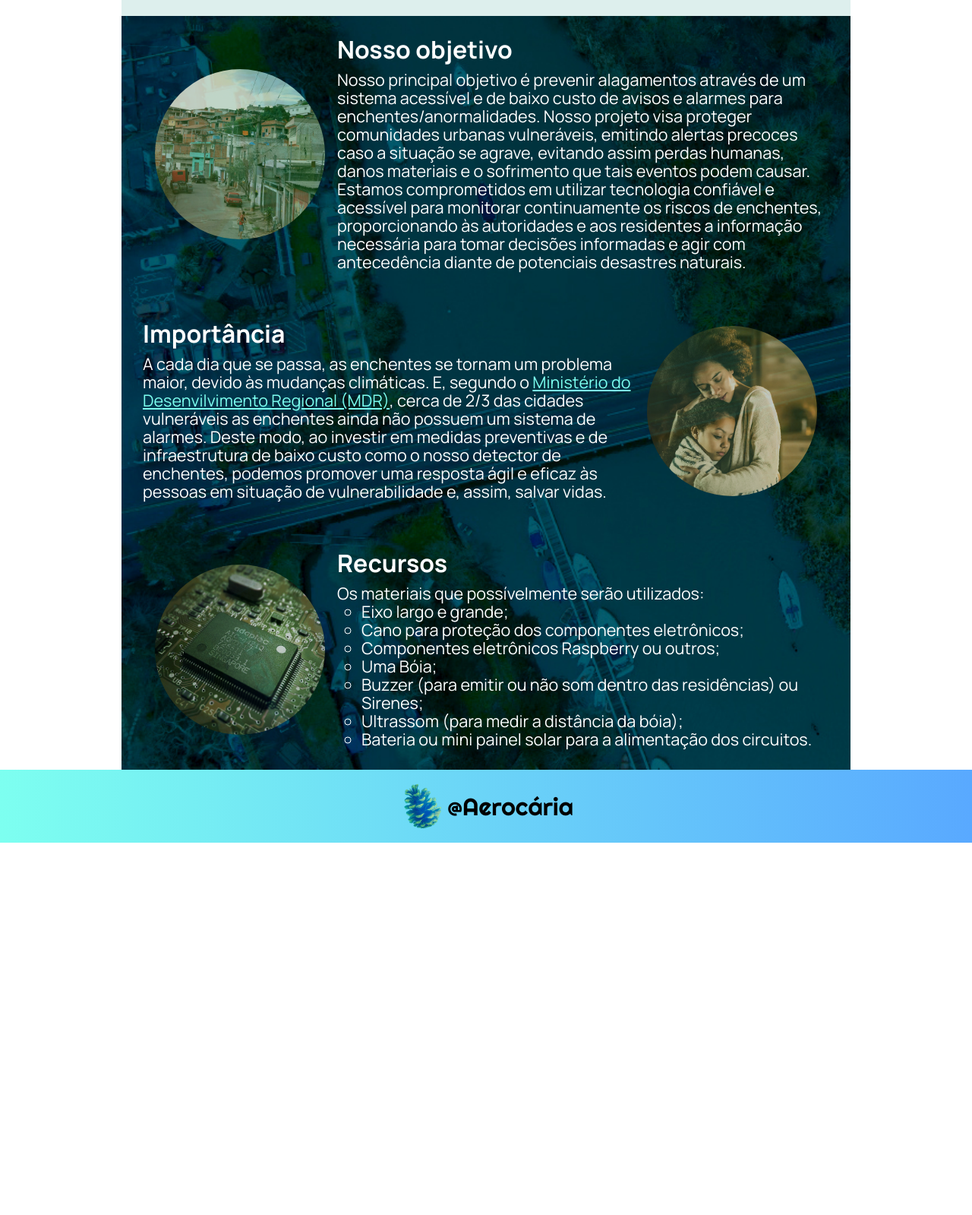
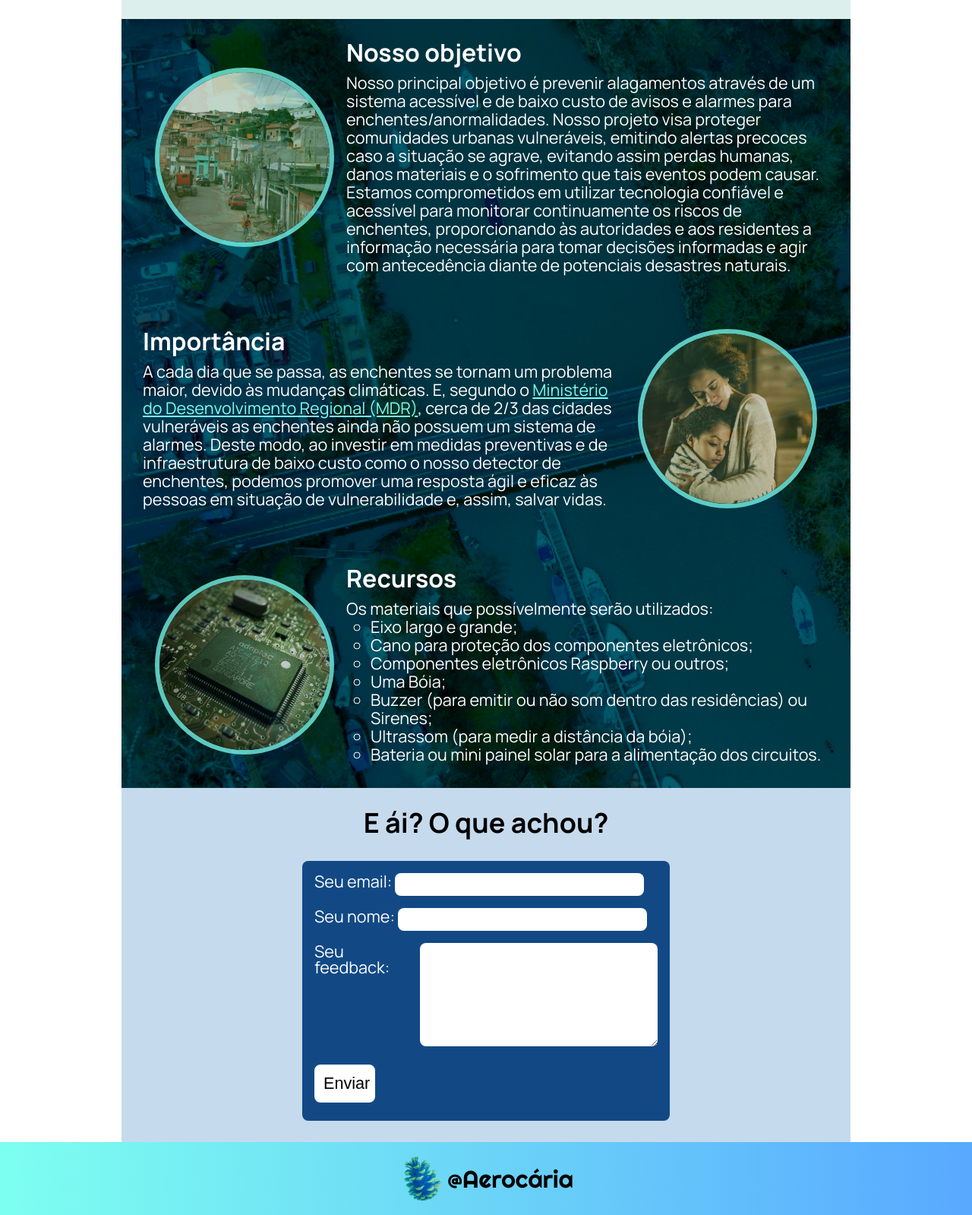
Before and after one commit to EdOzz42/aerocaria, a plain HTML site: page index.html in a window 1280 px wide. Shown: the part 975-2574 px from the top of the page at 76% size. Before the commit the page ends 2084 px from the top, so only its background shows below. Drawn offline with Linux system fonts and the light colour scheme.

Commit message:
update 0.2

```diff
--- a/index.html
+++ b/index.html
@@ -26,6 +26,7 @@
                 <li><a href="#objective">Objetivo</a></li>
                 <li><a href="#important">Importância</a></li>
                 <li><a href="#materials">Recursos</a></li>
+                <li><a href="#materials">Feedback</a></li>
             </ul>
             </menu>
         </div>
@@ -42,15 +43,15 @@
             <section class="container" >
                 <div class="slider-wrapper">
                     <div class="slider">
-                        <img id="slide-0" src="./assets/sirene.jpg" alt="">
-                        <img id="slide-1" src="./assets/ring_alarm_smart_home_security.jpg" alt="">
-                        <img id="slide-2" src="./assets/alagado.jpeg" alt="">
+                        <img id="slide-0" class="slide zero" src="./assets/detector-enchentes-16x9.jpg" alt="Detector de enchentes">
+                        <img id="slide-1" class="slide one" src="./assets/alerta-16x9.jpg" alt="Imagem com celular e casa recebendo alertas">
+                        <img id="slide-2" class="slide two" src="./assets/peace-16x9.jpg" alt="Imagem representando tranquilidade">
                     </div>
 
                     <div class="slider-nav">
                         <input type="radio" name="radio-button" id="radio0" onclick="changeUrl(0)">
                         <input type="radio" name="radio-button" id="radio1" onclick="changeUrl(1)">
-                        <input type="radio" name="radio-button" id="radio2" onclick="changeUrl(2)">
+                        <input type="radio" name="radio-button" id="radio2" onclick="changeUrl(2)"
                     </div>
 
                     <div class="manual">
@@ -74,7 +75,7 @@
             <section class="container important" id="important">
                 <div>
                     <h2>Importância</h2>
-                    <p>A cada dia que se passa, as enchentes se tornam um problema maior, devido às mudanças climáticas. E, segundo o <a  class="bright-link" href="https://www.terra.com.br/noticias/brasil/cidades/so-13-das-cidades-sob-risco-tem-alerta-para-enchentes,4a64425eca1e089e948833e868eaa5b3fj04jzc3.html" target="_blank">Ministério do Desenvilvimento Regional (MDR)</a>, cerca de 2/3 das cidades vulneráveis as enchentes ainda não possuem um sistema de alarmes. Deste modo, ao investir em medidas preventivas e de infraestrutura de baixo custo como o nosso detector de enchentes, podemos promover uma resposta ágil e eficaz às pessoas em situação de vulnerabilidade e, assim, salvar vidas.
+                    <p>A cada dia que se passa, as enchentes se tornam um problema maior, devido às mudanças climáticas. E, segundo o <a  class="bright-link" href="https://www.terra.com.br/noticias/brasil/cidades/so-13-das-cidades-sob-risco-tem-alerta-para-enchentes,4a64425eca1e089e948833e868eaa5b3fj04jzc3.html" target="_blank">Ministério do Desenvolvimento Regional (MDR)</a>, cerca de 2/3 das cidades vulneráveis as enchentes ainda não possuem um sistema de alarmes. Deste modo, ao investir em medidas preventivas e de infraestrutura de baixo custo como o nosso detector de enchentes, podemos promover uma resposta ágil e eficaz às pessoas em situação de vulnerabilidade e, assim, salvar vidas.
                     </p>
                 </div>
                 <img src="./assets/sad-parent-child.jpg" alt="Fode de mãe e filha desanimadas">
@@ -97,11 +98,34 @@
                 </div>
             </section>
         </div>
+
+        <div class="feedback">
+            <h2>E ái? O que achou?</h2>
+            <form
+                action="https://formspree.io/f/xayreoag"
+                method="POST"
+                target="_blank"
+                >
+                <label>
+                    Seu email:
+                    <input type="email" name="email">
+                </label>
+                <label>
+                    Seu nome:
+                    <input type="text" name="text">
+                </label>
+                <label>
+                    Seu feedback:
+                    <textarea name="message"></textarea>
+                </label>
+                <button type="submit">Enviar</button>
+            </form>
+        </div>
     </main>
 
     <footer>
         <img src="./assets/pinha.png" alt="Uma pinha">
-        <a href="https://fluentslang.com/wut-meaning/" target="_blank">@Aerocária</a>
+        <a href="https://github.com/EdOzz42/aerocaria" target="_blank">@Aerocária</a>
     </footer>
 
     <script src="./script.js"></script>
--- a/script.js
+++ b/script.js
@@ -11,9 +11,19 @@ function clickMenu() {
     }
 }
 
+    const mediaQuery = window.matchMedia('(max-width: 600px)')
     let slide0 = document.querySelector('#slide-0')
     let slide1 = document.querySelector('#slide-1')
     let slide2 = document.querySelector('#slide-2')
+
+
+    if (mediaQuery.matches) {
+        // Then trigger an alert
+        alert('Media Query Matched!')
+        slide0.src =  "./assets/detector-enchentes-1x1.jpg"
+        slide1.src =  "./assets/alerta-1x1.jpg"
+        slide2.src =  "./assets/peace-1x1.jpg"
+      }
 
     function changeUrl(number) {
 
--- a/style.css
+++ b/style.css
@@ -6,6 +6,7 @@
   --bright-blue: rgb(89, 169, 255);
   --bright-cyan: rgb(125, 255, 240);
   --weak-cyan: rgb(221, 239, 237);
+  --weak-blue: rgb(198, 218, 237);
   --white: #fff;
   --black: #000;
 }
@@ -147,6 +148,7 @@ main p {
   border-radius: 1rem;
   -ms-overflow-style: none;
   scrollbar-width: none;
+  border: .25rem solid var(--dark-blue);
 
   &::-webkit-scrollbar {
     display: none;
@@ -168,11 +170,13 @@ main p {
   margin-top: -3rem;
   display: flex;
   justify-content: center;
+
 }
 
 .manual-btn {
-  border: 0.2rem solid var(--white);
-  padding: 5px;
+  border: 0.2rem solid var(--dark-blue);
+  background-color: var(--weak-cyan);
+  padding: 8px;
   border-radius: 50%;
   cursor: pointer;
   margin: 0 0.5rem;
@@ -187,6 +191,107 @@ main p {
 .out {
   display: none;
 }
+
+.content {
+  color: var(--white);
+  background-image: url(./assets/drone_view_aerial_view_bridge_road_river.jpg);
+  background-size: cover;
+}
+
+.content .container {
+  display: flex;
+  align-items: center;
+}
+
+.content .container img {
+  width: 14rem;
+  height: 14rem;
+  margin: 1rem 1rem;
+  border-radius: 50%;
+  opacity: .75;
+  transition: .25s;
+  border: 0.4rem solid var(--bright-cyan);
+}
+
+.content .container:hover img {
+  opacity: 1;
+}
+
+.content .container.materials ul {
+  list-style: circle;
+  margin-left: 2rem;
+  font-size: 1.35rem;
+  line-height: 1.5rem;
+}
+
+.bright-link {
+  color: var(--bright-cyan);
+}
+
+
+.feedback {
+  background-color: var(--weak-blue);
+  padding: 1.75rem;
+
+}
+
+form {
+  display: flex;
+  flex-direction: column;
+  font-size: 1.35rem;
+  width: 50%;
+  background-color: var(--dark-blue);
+  color: var(--white);
+  border-radius: .5rem;
+  padding: 1rem;
+  margin: auto;
+}
+
+.feedback h2 {
+  text-align: center;
+  font-size: 2.25rem;
+  margin-bottom: 2rem;
+}
+
+label {
+  display: flex;
+}
+
+form input, textarea {
+  font-size: 1.15rem;
+  border-radius: .5rem;
+  padding: .25rem;
+  border: none;
+  margin-bottom: 1rem;
+  margin-left: .25rem;
+}
+
+form input {
+  width: 20rem;
+}
+
+form textarea {
+  width: 20rem;
+  height: 8rem;
+}
+
+form button {
+  width: 5rem;
+  margin: .5rem 0;
+  padding: .5rem;
+  font-size: 1.35rem;
+  border: none;
+  background-color: var(--white);
+  border: .25rem solid var(--white);
+  border-radius: .5rem;
+  transition: .25s;
+}
+
+form button:hover {
+  border: .25rem solid var(--bright-cyan);
+  scale: 1.1;
+}
+
 
 footer {
   display: flex;
@@ -218,41 +323,6 @@ footer a {
 footer a:hover {
   font-size: 2.25rem;
   color: var(--dark-blue);
-}
-
-.content {
-  color: var(--white);
-  background-image: url(./assets/drone_view_aerial_view_bridge_road_river.jpg);
-  background-size: cover;
-}
-
-.content .container {
-  display: flex;
-  align-items: center;
-}
-
-.content .container img {
-  width: 14rem;
-  height: 14rem;
-  margin: 1rem 1rem;
-  border-radius: 50%;
-  opacity: .75;
-  transition: .25s;
-}
-
-.content .container:hover img {
-  opacity: 1;
-}
-
-.content .container.materials ul {
-  list-style: circle;
-  margin-left: 2rem;
-  font-size: 1.35rem;
-  line-height: 1.5rem;
-}
-
-.bright-link {
-  color: var(--bright-cyan);
 }
 
 @media only screen and (max-width: 1600px) {
@@ -291,7 +361,9 @@ footer a:hover {
     line-height: 1.5rem;
   }
 
-
+  .slide1x1 {
+    display: none;
+  }
 }
 
 @media only screen and (max-width: 600px) {
@@ -322,7 +394,7 @@ footer a:hover {
   }
 
   .manual-btn {
-    border: 0.4rem solid var(--white);
+    border: 0.4rem solid var(--dark-blue);
     padding: 8px;
     border-radius: 50%;
     cursor: pointer;
@@ -365,4 +437,35 @@ footer a:hover {
     width: 16rem;
     height: 16rem;
   }
+
+  .slider {
+    display: flex;
+    aspect-ratio: 1/1;
+  }
+form {
+  width: 95%;
 }
+
+label {
+  font-size: 1rem;
+  flex-direction: column;
+}
+
+form input, textarea {
+  font-size: 1rem;
+  border-radius: .5rem;
+  border: none;
+  margin-bottom: .5rem;
+  margin-top: .5rem;
+}
+
+form input {
+  width: 95%;
+}
+
+form textarea {
+  width: 95%;
+  height: 8rem;
+}
+
+}
```
Also changed, not shown: assets/alerta-16x9.jpg (added), assets/alerta-1x1.jpg (added), assets/detector-enchentes-16x9.jpg (added), assets/detector-enchentes-1x1.jpg (added), assets/peace-16x9.jpg (added), assets/peace-1x1.jpg (added).
